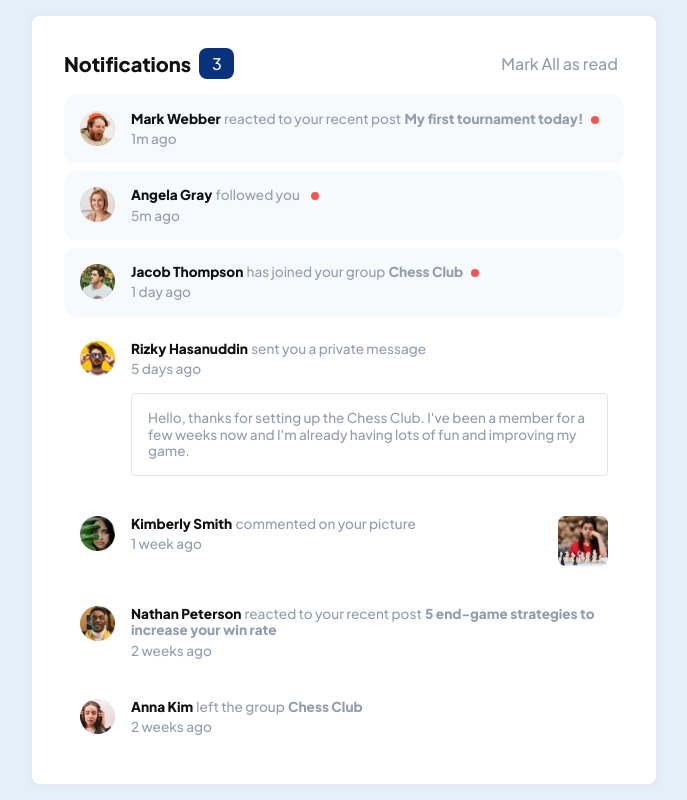
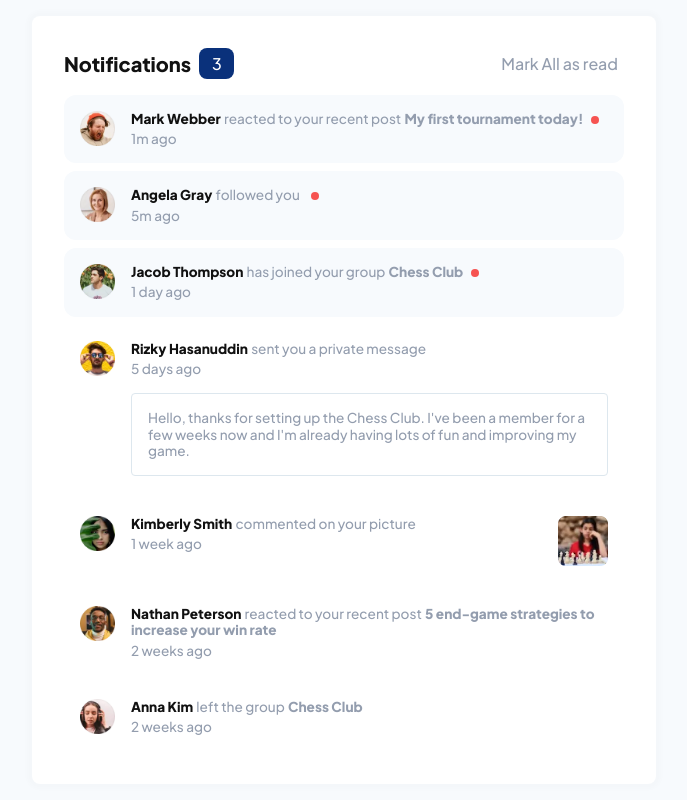
Before and after one commit to ralphvirtucio/notifications-page-main, a React (Vite) app: page / in a window 1280 px wide. Shown: the whole page, without its empty margins (296-983 px from the left). Built offline with nearby package versions, Linux system fonts and the light colour scheme.

Commit message:
changed bg

```diff
--- a/src/App.scss
+++ b/src/App.scss
@@ -23,7 +23,6 @@
 
     h1 {
       color: #111;
-      // font-size: 1rem;
       font-size: 1.25rem;
     }
 
@@ -49,7 +48,7 @@
   body {
     display: grid;
     place-items: center;
-    background-color: $neutral-clr-light-grayishblue-1;
+    background-color: $neutral-clr-vlight-grayblue;
   }
 
   .container {
```
